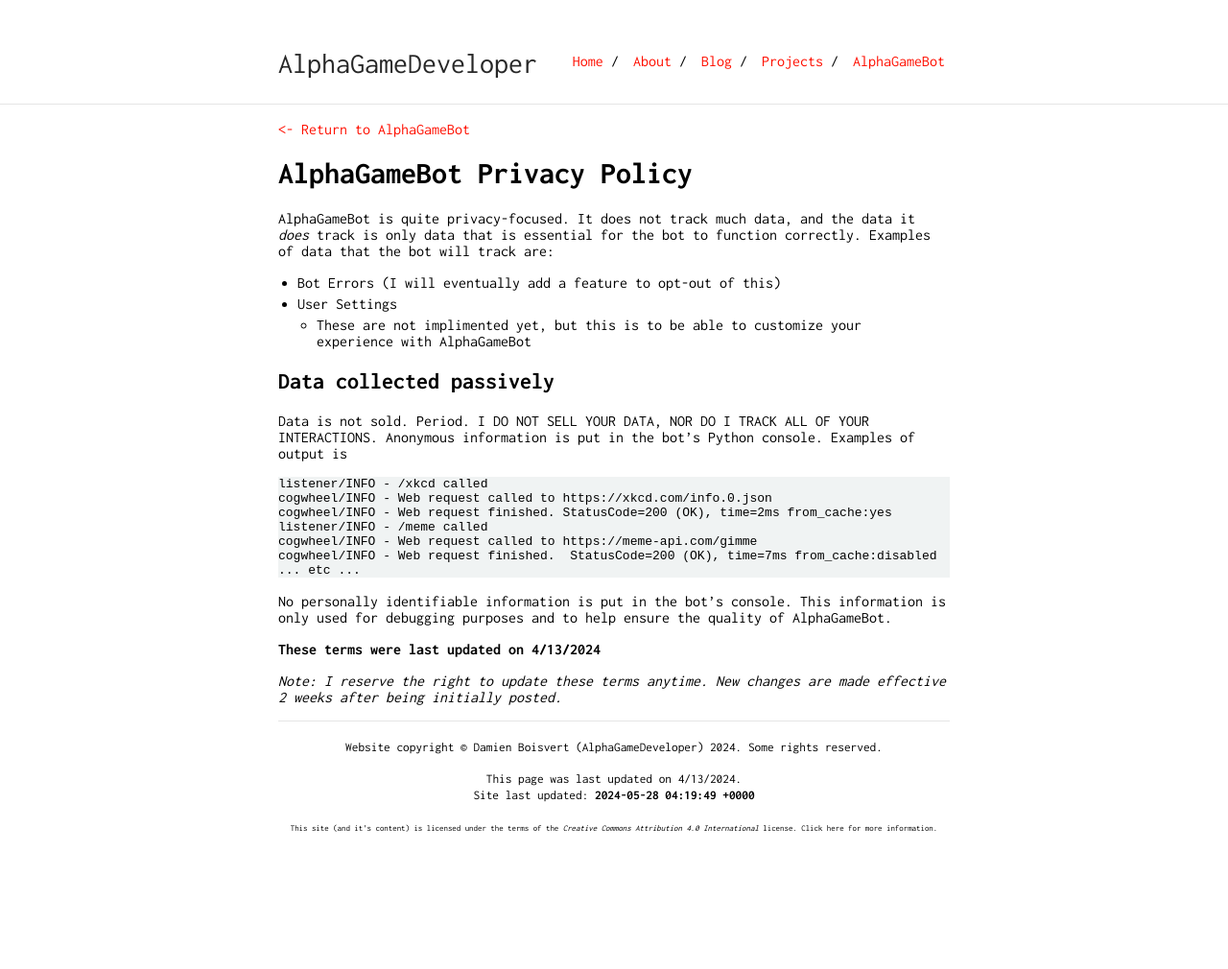
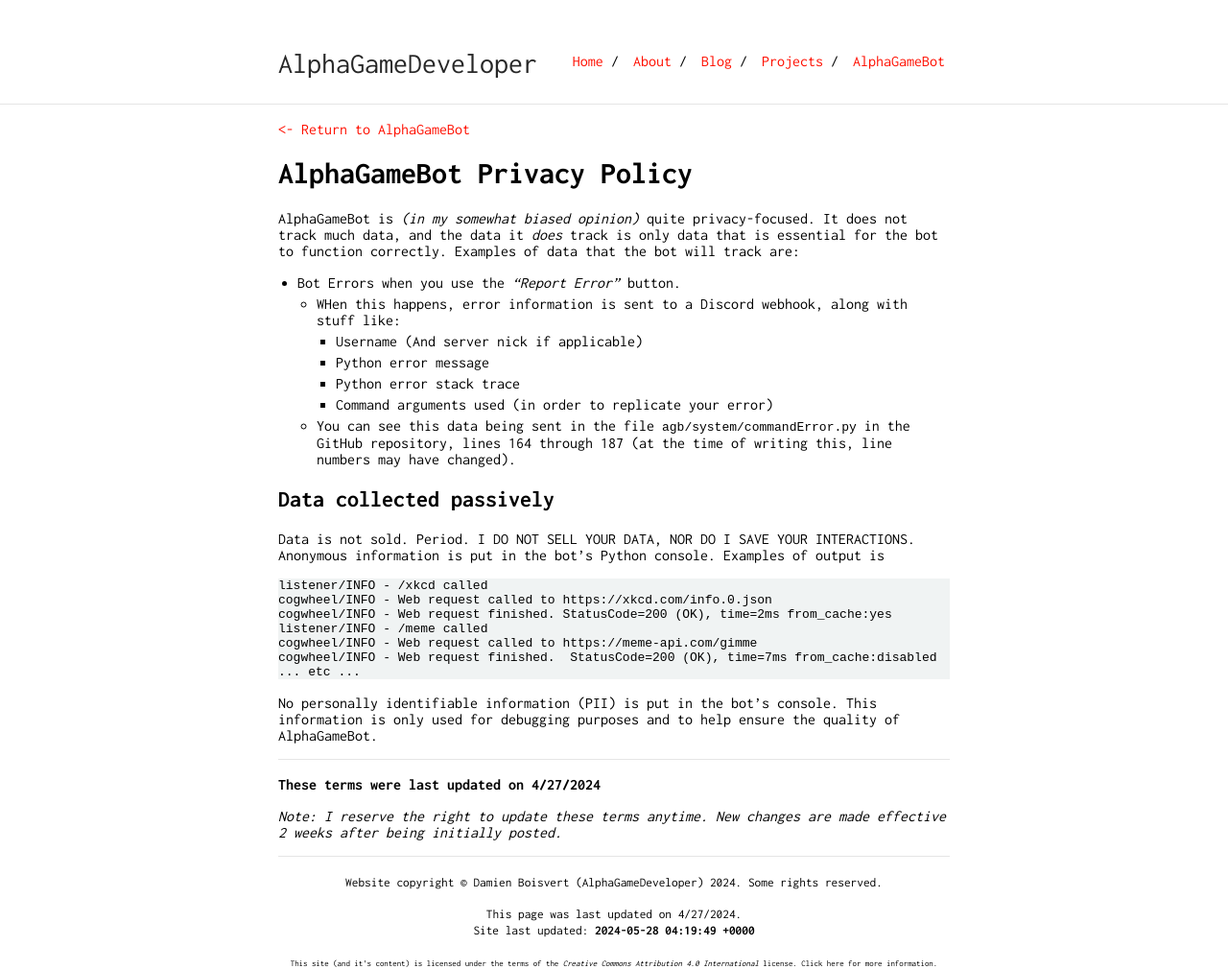
Before and after one commit to AlphaGameDeveloper/AlphaGame.dev, a Jekyll site: the page built from pages/alphagamebot/alphagamebot-privacy.md, in a window 1280 px wide. Shown: the whole page at 96% size. Built offline with Jekyll 4.4.1, drawn with Linux system fonts in a browser that asks for light colours; before the commit the page ends 900 px from its top, so only the background shows below that.

Commit message:
Clarify AlphaGameBot privacy policy

````diff
--- a/pages/alphagamebot/alphagamebot-privacy.md
+++ b/pages/alphagamebot/alphagamebot-privacy.md
@@ -2,20 +2,24 @@
 layout: default
 permalink: /alphagamebot/privacy
 title: AlphaGameBot Privacy Policy
-modified: 4/13/2024
+modified: 4/27/2024
 ---
 [<- Return to AlphaGameBot](/alphagamebot/)
 
 # AlphaGameBot Privacy Policy
-AlphaGameBot is quite privacy-focused.  It does not track much data, and the data it *does* track
+AlphaGameBot is *(in my somewhat biased opinion)* quite privacy-focused.  It does not track much data, and the data it *does* track
 is only data that is essential for the bot to function correctly.  Examples of data that the bot
 will track are:
-* Bot Errors (I will eventually add a feature to opt-out of this)
-* User Settings
-    * These are not implimented yet, but this is to be able to customize your experience with AlphaGameBot
+* Bot Errors when you use the *"Report Error"* button.
+    * WHen this happens, error information is sent to a Discord webhook, along with stuff like:
+        * Username (And server nick if applicable)
+        * Python error message
+        * Python error stack trace
+        * Command arguments used (in order to replicate your error)
+    * You can see this data being sent in the file `agb/system/commandError.py` in the GitHub repository, lines 164 through 187 (at the time of writing this, line numbers may have changed).
 
 ## Data collected passively
-Data is not sold.  Period.  I DO NOT SELL YOUR DATA, NOR DO I TRACK ALL OF YOUR INTERACTIONS.
+Data is not sold.  Period.  I DO NOT SELL YOUR DATA, NOR DO I SAVE YOUR INTERACTIONS.
 Anonymous information is put in the bot's Python console.  Examples of output is
 
 ```
@@ -28,9 +32,10 @@
 ... etc ...
 ```
 
-No personally identifiable information is put in the bot's console. This information is only used
+No personally identifiable information (PII) is put in the bot's console. This information is only used
 for debugging purposes and to help ensure the quality of AlphaGameBot.
 
+---
 **These terms were last updated on {{ page.modified }}**
 
 *Note: I reserve the right to update these terms anytime.  New changes are made effective 2 weeks after being initially posted.*
````
